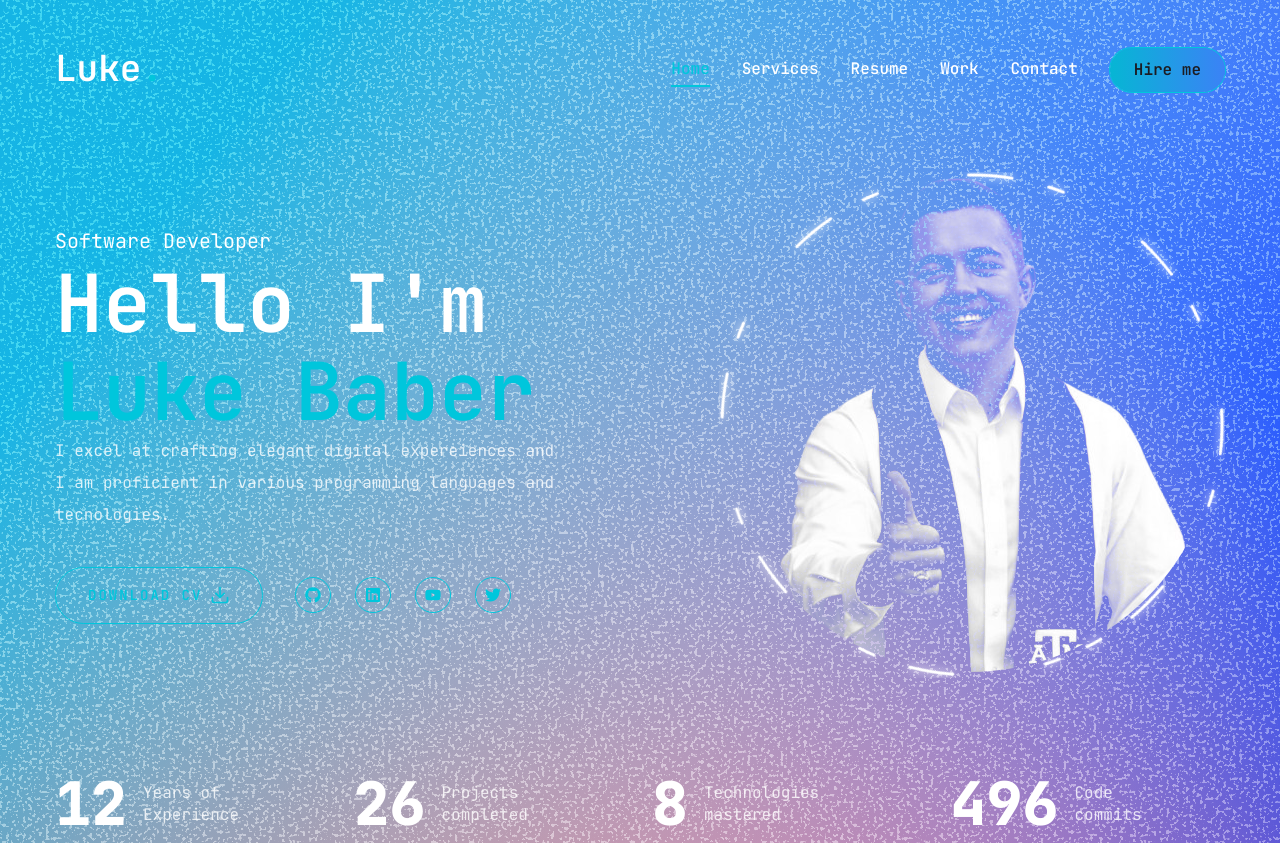
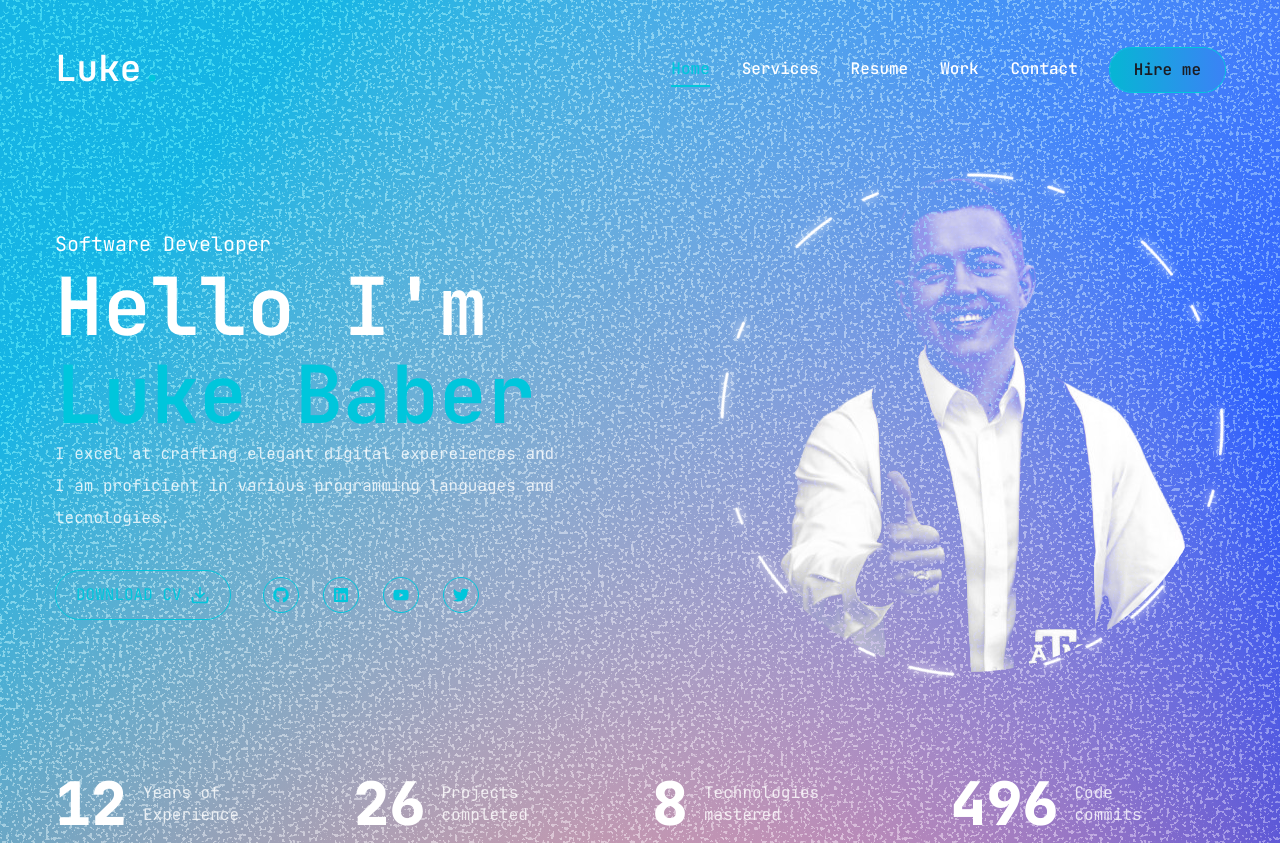
Before and after one commit to LukeBaber1836/portfolio-site, a Next.js app: page / in a window 1280 px wide. Built offline with nearby package versions, Linux system fonts and the light colour scheme.

Commit message:
added resume and download button

```diff
--- a/app/page.tsx
+++ b/app/page.tsx
@@ -1,6 +1,6 @@
 import React from 'react';
 
-import { Button } from '@/components/ui/button';
+import Link from 'next/link';
 import { FiDownload } from "react-icons/fi";
 import Socials from '@/components/Socials';
 import Photo from '@/components/Photo';
@@ -22,14 +22,15 @@ const Home = () => {
             </p>
             {/* button and socials */}
             <div className='flex flex-col xl:flex-row items-center gap-8'>
-              <Button
-                variant='outline'
-                size='lg'
-                className='uppercase flex items-center gap-2'
+              <Link
+                href='/files/resume_lukebaber_2025.pdf'
+                download={true}
+                target='_blank'
+                className='uppercase flex items-center rounded-full px-5 py-2 gap-2 border border-accent bg-transparent text-accent hover:bg-accent hover:text-primary'
                 >
                 <span>Download CV</span>
                 <FiDownload className='text-xl'/>
-              </Button>
+              </Link>
               <div className='mb-8 xl:mb-0'>
                 <Socials
                   containerStyles='flex gap-6'
```
Also changed, not shown: 1 other file (tests, documents, lock files or other folders).
